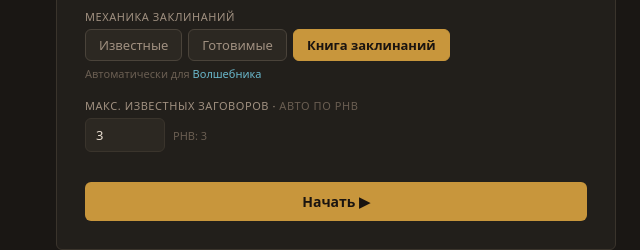
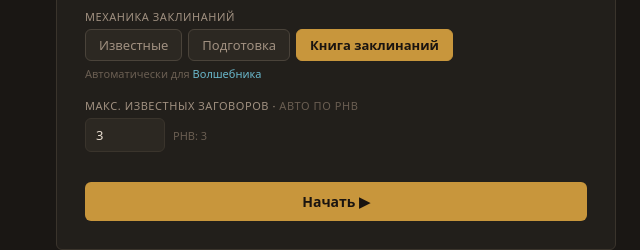
Before and after one commit to AlicetheOwl/dnd-spells-calculator, a plain HTML site: page index.html in a window 1280 px wide. Shown: the part 463-713 px from the top of the page, 304-944 px from the left. Drawn offline with Linux system fonts and the light colour scheme.

Commit message:
index.html

```diff
--- a/index.html
+++ b/index.html
@@ -194,7 +194,7 @@ input[type=number]:focus,input[type=text]:focus,select:focus{border-color:var(--
       <label>Механика заклинаний</label>
       <div class="seg" id="mechButtons">
         <button class="seg-btn" data-mech="known">Известные</button>
-        <button class="seg-btn" data-mech="prepared">Готовимые</button>
+        <button class="seg-btn" data-mech="prepared">Подготовка</button>
         <button class="seg-btn" data-mech="spellbook">Книга заклинаний</button>
       </div>
       <div class="mech-auto" id="mechAutoLabel"></div>
@@ -544,7 +544,7 @@ function updateSetupUI(){
   const autoLabel=document.getElementById("mechAutoLabel");
   const defaultM=DEFAULT_MECH[cls];
   if(!userOverrideMech){
-    const names={known:"Известные",prepared:"Готовимые",spellbook:"Книга заклинаний"};
+    const names={known:"Известные",prepared:"Подготовка",spellbook:"Книга заклинаний"};
     autoLabel.innerHTML=`Автоматически для <span>${CLASSES.find(c=>c.id===cls).label}а</span>`;
   } else {
     autoLabel.textContent="Переопределено вручную";
```
